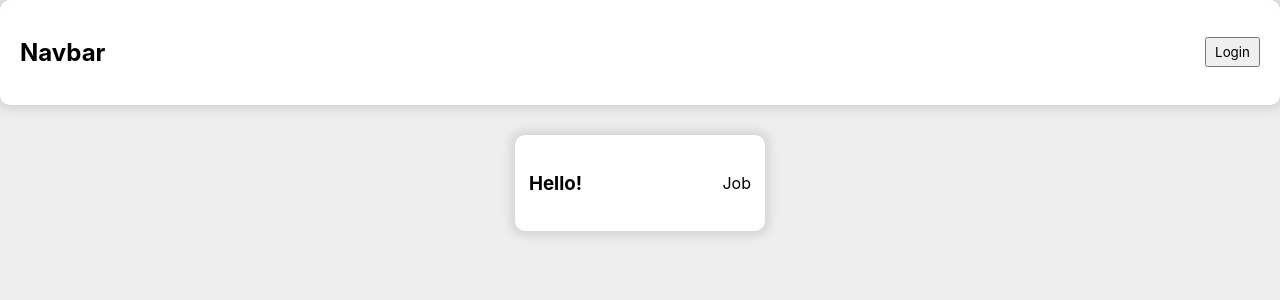
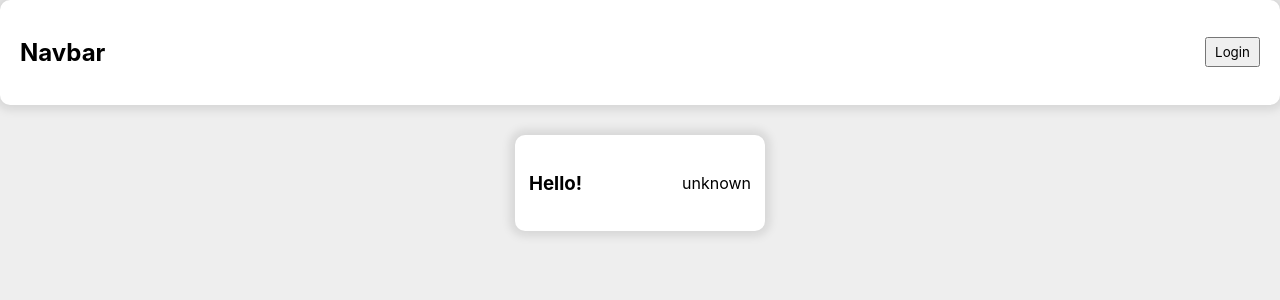
Before and after one commit to Thadchanon/my-first-react-app, a React (Vite) app: page / in a window 1280 px wide. Shown: the top 300 px of the page. Built offline with nearby package versions, Linux system fonts and the light colour scheme.

Commit message:
demo condition rendering

```diff
--- a/src/App.tsx
+++ b/src/App.tsx
@@ -6,7 +6,7 @@
   return (
     <div className="App">
       <Navbar />
-      <Greeting name="Job" greetingMsg="Hello!" />
+      <Greeting name="Job" greetingMsg="Hello!" isLoggedIn={false} />
     </div>
   )
 }
--- a/src/components/Greeting.tsx
+++ b/src/components/Greeting.tsx
@@ -3,13 +3,14 @@
 interface IGreetingProps {
   name: string
   greetingMsg: string
+  isLoggedIn: boolean
 }
 
-const Greeting = ({ name, greetingMsg }: IGreetingProps) => {
+const Greeting = ({ name, greetingMsg, isLoggedIn }: IGreetingProps) => {
   return (
     <div className={classes.card}>
       <h3>{greetingMsg}</h3>
-      <p>{name}</p>
+      <p>{isLoggedIn ? name : 'unknown'}</p>
     </div>
   )
 }
```
